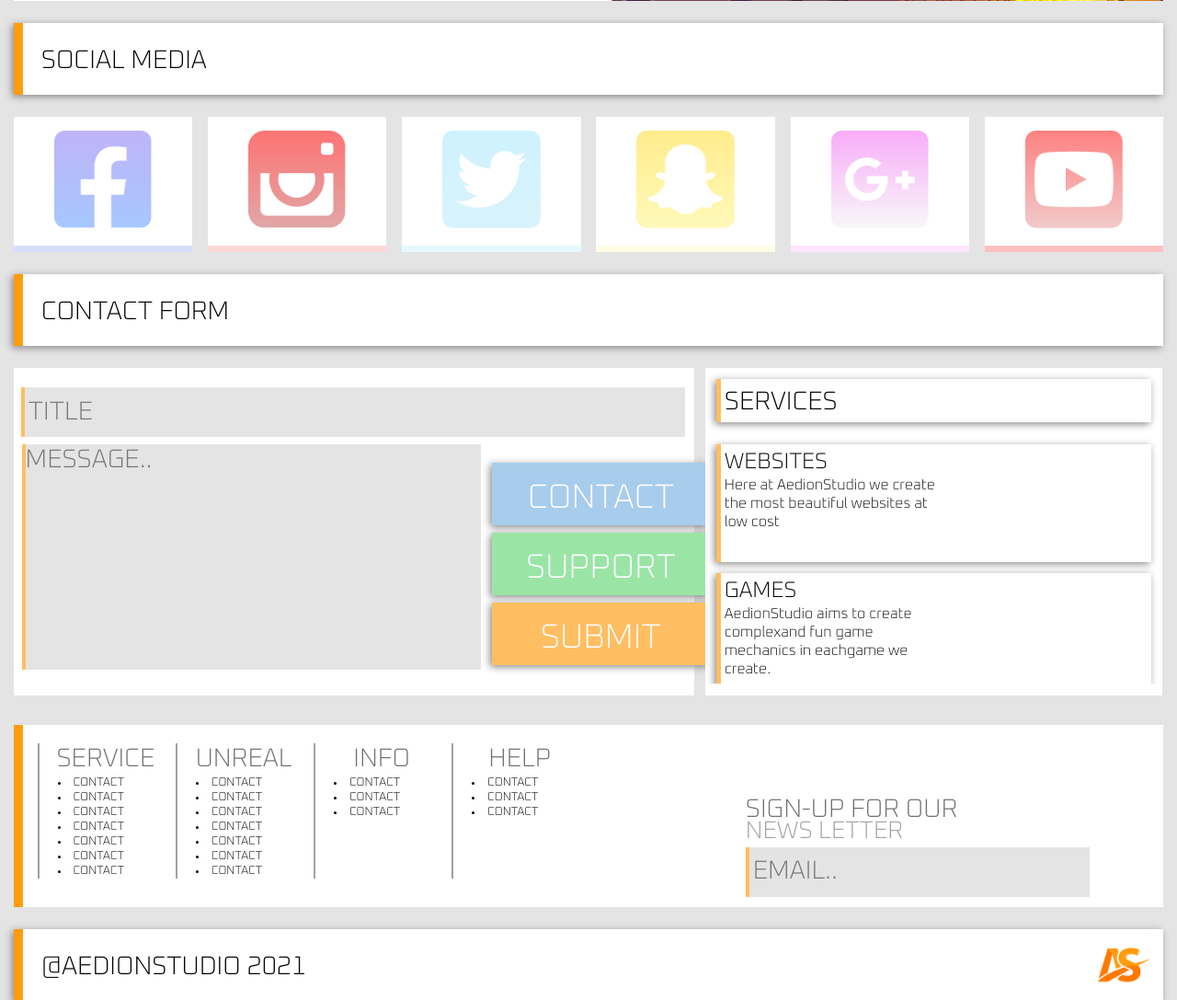
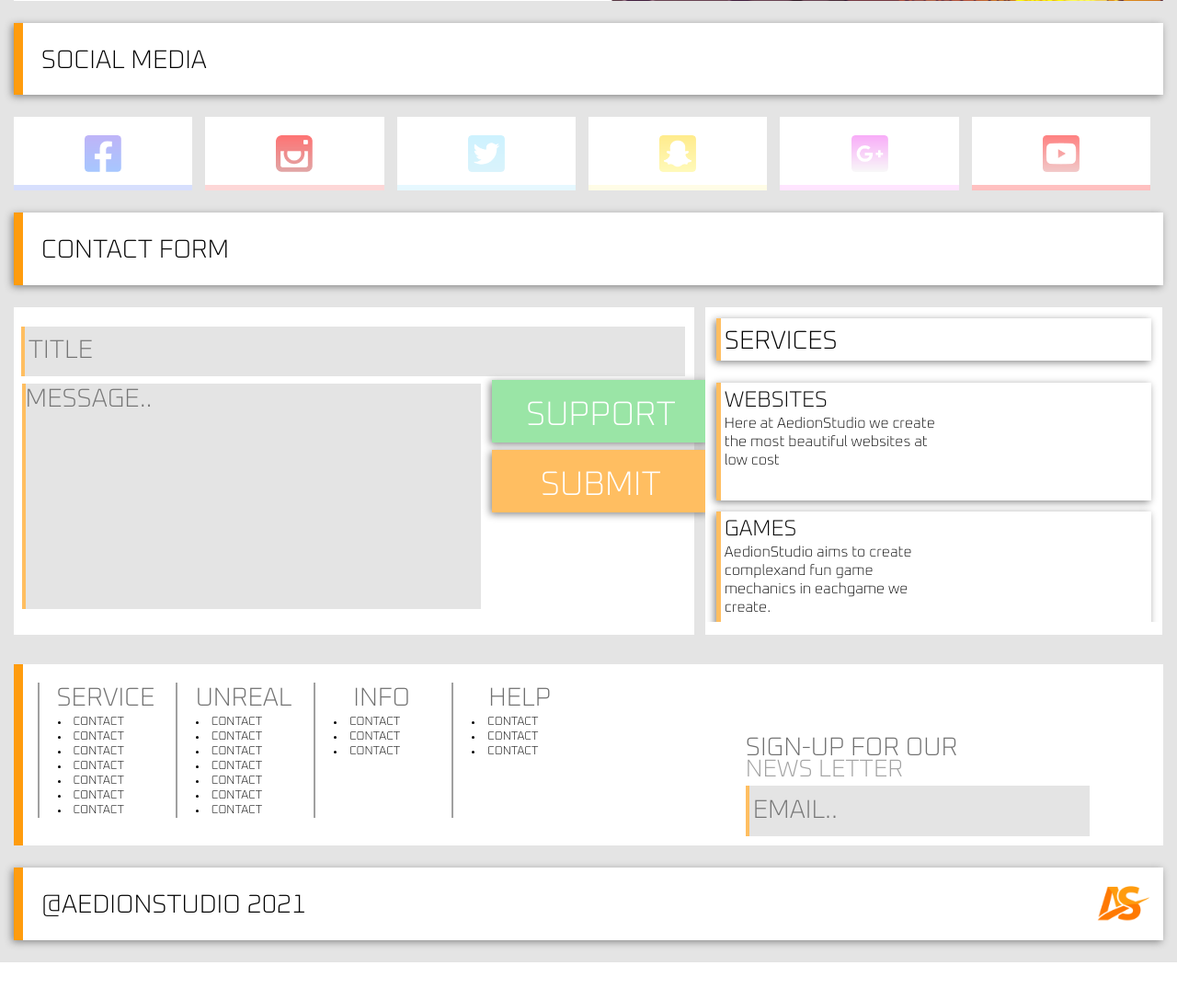
Before and after one commit to Mustafa566/AedionStudio-Site, a PHP site: page / in a window 1280 px wide. Shown: the part 1139-2226 px from the top of the page at 92% size. After the commit the page ends 2185 px from the top, so only its background shows below. Run offline with PHP 8.4, Linux system fonts and the light colour scheme.

Commit message:
update changes

```diff
--- a/Website/index.html
+++ b/Website/index.html
@@ -78,16 +78,11 @@
 
         <!-- Team -->
         <div class="profImg row">
-            <div class="flip-card profileImg boxShadow pointer" v-for="profile in teamProfiles" @click="getProfile(profile)">
+            <div class="profileImg boxShadow pointer" v-for="profile in teamProfiles" @click="getProfile(profile)">
                 <div class="flip-card-inner">
                     <div class="flip-card-front">
                         <img :src="profile.image" class="w100 h100">
                         <p class="names bgWhite">{{ profile.name }}</p>
-                    </div>
-                    <div class="flip-card-back">
-                        <h1 class="txtBackground">{{ profile.name }}</h1>
-                        <p class="txtBackground">{{ profile.function }}</p>
-                        <p class="txtBackground">We love that guy</p>
                     </div>
                 </div>
             </div>
@@ -185,16 +180,15 @@
     <div class="gap"></div>
 
         <!-- Social media buttons -->
-        <div class="social row">
-            <div class="socialDiv pointer" v-for="socialMedia in socialMediaBtn">
-                <a :href="socialMedia.link" target="_blank">
+        <div class="social row pointer" v-for="socialMedia in socialMediaBtn">
+            <a :href="socialMedia.link" target="_blank">
+                <div class="socialDiv">
                     <img :src="socialMedia.image" class="socicalIcon bgWhite">
+                    <p>Facebook</p>
                     <div class="line" :class='socialMedia.classColor'></div>
-                    <div class="lineBg" :class='socialMedia.classColor'>
-                        <p class="lineTxt">JOIN US</p>
-                    </div>
-                </a>
-            </div>
+                    <div class="lineBg" :class='socialMedia.classColor'></div>
+                </div>
+            </a>
         </div>
 
     <div class="gap"></div>
@@ -220,10 +214,6 @@
                             <textarea rows="7" cols="32" placeholder="MESSAGE.." class="textarea outline" v-model="contact.formData.body" required></textarea>
                         </div>
                         <div class="column transparant">
-                            <div class="gap transparant"></div>
-                            <div class="transparant contactColor submitBtn boxShadow">
-                                <p class="submitText transparant pointer">CONTACT</p>
-                            </div>
                             <div class="transparant supportColor submitBtn boxShadow">
                                 <p class="submitText transparant pointer">SUPPORT</p>
                             </div>
--- a/Website/styles/products.css
+++ b/Website/styles/products.css
@@ -12,20 +12,11 @@
     width: 100%;
     height: 100%;
     text-align: center;
-    transition: transform 0.6s;
-    transform-style: preserve-3d;
+
     box-shadow: 0 4px 8px 0 rgba(0,0,0,0.2);
 }
 
-.flip-card:hover .flip-card-inner {
-    transform: rotateY(180deg);
-}
-
-.flip-card:hover .names {
-    display: none;
-}
-
-.flip-card-front, .flip-card-back {
+.flip-card-front {
     position: absolute;
     width: 100%;
     height: 100%;
@@ -34,17 +25,6 @@
 .flip-card-front {
     background-color: #FF9C0E;
     color: black;
-}
-
-.txtBackground {
-    background-color: black;
-    padding: 5px;
-}
-
-.flip-card-back {
-    background-color: #FF9C0E;
-    color: white;
-    transform: rotateY(180deg);
 }
 
 /* Video */
--- a/Website/styles/socialMedia.css
+++ b/Website/styles/socialMedia.css
@@ -1,18 +1,23 @@
+.social {
+    display: flex;
+    flex: 1;
+}
+
 /* Social media div*/
 .socialDiv {
     width: 243px;
-    height: 183px;
+    height: 100px;
     background-color: white;
-    margin-right: 21px;
+    /*margin-right: 21px;*/
     text-align: center;
-    line-height: 170px;
+    line-height: 100px;
     position: relative;
 }
 
 /* Social icons */
 .socicalIcon {
-    width: 133px;
-    height: 133px;
+    width: 50px;
+    height: 50px;
     vertical-align: middle;
 }
 
@@ -24,20 +29,6 @@
     bottom: 0px;
 }
 
-/* Social media bar animation */
-.socialDiv:hover .line {
-    animation-name: socialMedia;
-    animation-duration: 1s;
-    animation-fill-mode: forwards;
-}
-
-/* Social media bar animation reverse */
-.socialDiv .line {
-    animation-name: socialMediaReverse;
-    animation-duration: 1s;
-    animation-fill-mode: forwards;
-}
-
 /* Social media background opacity */
 .lineBg {
     width: 100%;
@@ -45,20 +36,6 @@
     position: absolute;
     bottom: 0px;
     background-color: rgba(176, 191, 252, 0.5);
-}
-
-/* Social media background opacity animation */
-.socialDiv:hover .lineBg {
-    animation-name: bgOpacityColor;
-    animation-duration: 1s;
-    animation-fill-mode: forwards;
-}
-
-/* Social media background opacity animation reverse */
-.socialDiv .lineBg {
-    animation-name: bgOpacityColorReverse;
-    animation-duration: 1s;
-    animation-fill-mode: forwards;
 }
 
 .lineBlue {
@@ -84,21 +61,3 @@
 .lineRed {
     background-color: rgba(255, 130, 130, 0.5);
 }
-
-.lineTxt {
-    position: absolute;
-    bottom: 0px;
-    background: transparent;
-    font-size: 25px;
-    margin: 10px 65px;
-    font-weight: bold;
-    opacity: 0;
-    color: white;
-}
-
-.socialDiv:hover .lineTxt {
-    animation-name: opacityTxt;
-    animation-delay: 0.5s;
-    animation-duration: 1s;
-    animation-fill-mode: forwards;
-}
```
